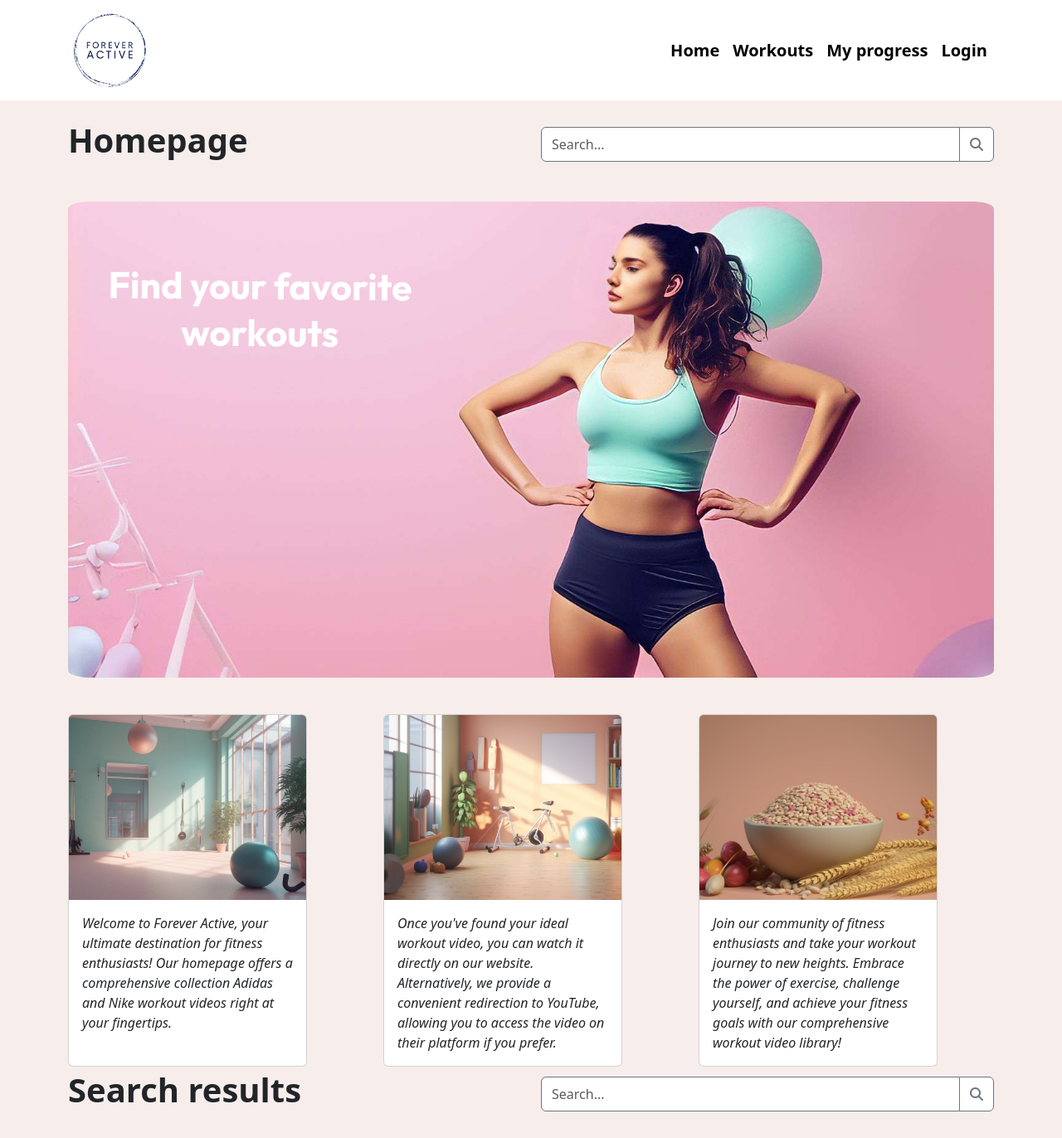
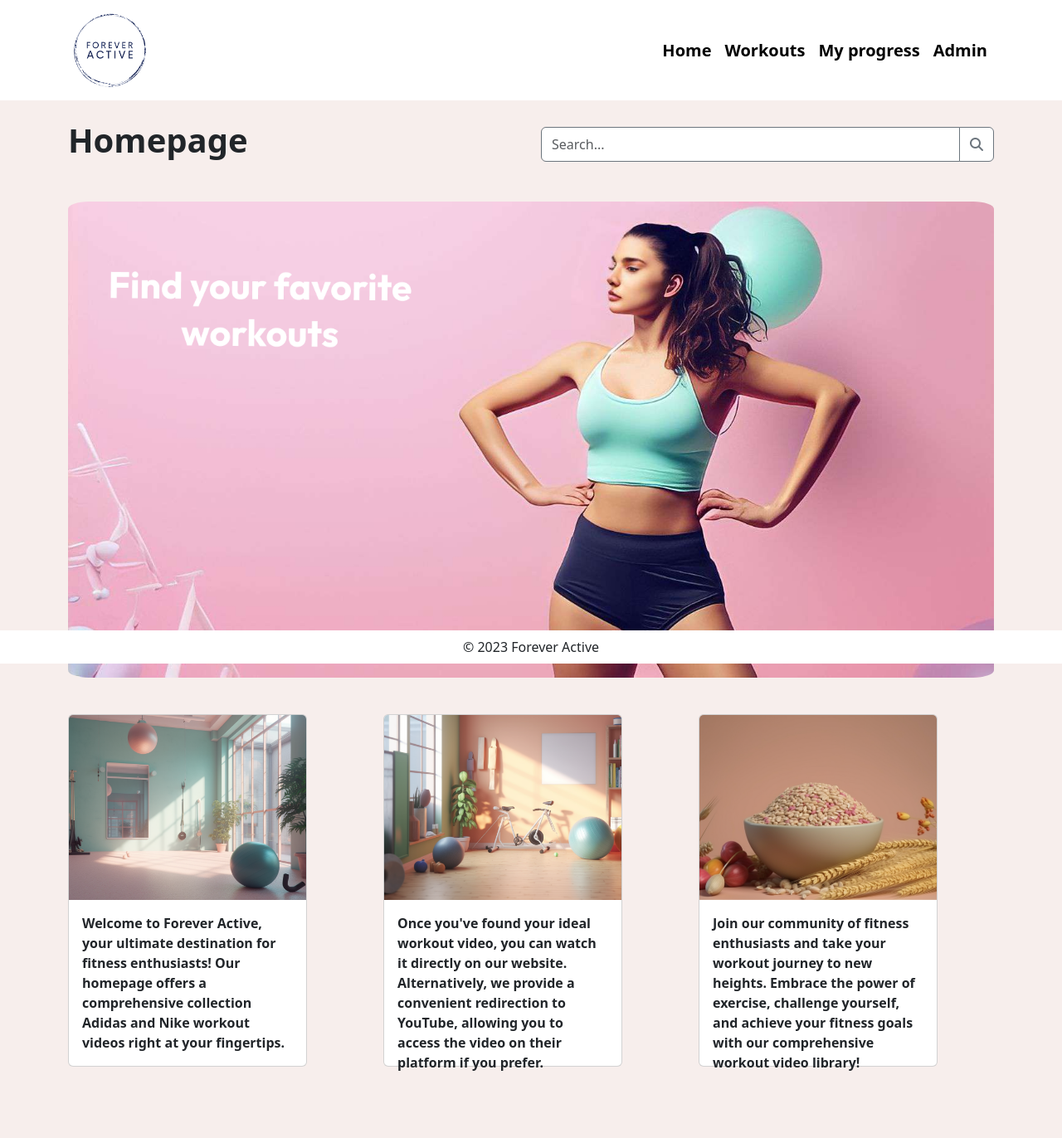
Before and after one commit to Kirin28/mvp-project, a React (Vite) app in the folder client/: page / in a window 1280 px wide. Shown: the whole page at 83% size. After the commit the page ends 1293 px from the top, so only its background shows below. Built offline with nearby package versions, Linux system fonts and the light colour scheme.

Commit message:
working on redirection

```diff
--- a/client/src/App.css
+++ b/client/src/App.css
@@ -62,3 +62,11 @@ object-fit: cover;
 .round-2 {
   border-radius: 10px;
 }
+
+.footer {
+  position: absolute;
+  bottom: 0;
+  width: 100%;
+  height: 60px;
+  background-color: white;
+}
--- a/client/src/App.jsx
+++ b/client/src/App.jsx
@@ -2,54 +2,19 @@ import { useEffect, useState } from 'react'
 import './App.css'
 import ListWorkouts from './components/ListWorkouts';
 import logo from './assets/logo.png';
-import { Navbar, Nav } from 'react-bootstrap';
+import { Navbar, Nav, Container, Row } from 'react-bootstrap';
 import Admin from './components/Admin';
 import Homepage from './components/Homepage';
-import { Routes, Route, Link } from "react-router-dom";
+import { Routes, Route, Link, useParams } from "react-router-dom";
 import SearchResults from './components/SearchResults';
 
 function App() {
 
-
-  const [query, setQuery] = useState ("");
-  const [results, setResults] = useState ([]);
-
-  const getWorkouts =  async () => {
-    try {
-      setError (null);
-      const response = await axios.get (`/api/search/?keyword=${query}`);
-      setResults(response.data);
-    } catch (err) {
-      setError (err.message);
-    }
-  };
-
-
-
-  const handleSubmit = async event => {
-    event.preventDefault();
-  if (!query) {
-    setError("Please fill out the search field.")
-  } else {
-    getWorkouts();
-    setQuery("");
-    setError("");
-  }
-
-  };
-
-
-
-const handleInputChange = (e) => {
-const value = e.target.value;
-
-setQuery(value);
-
-  };
+  //let { keyword } = useParams()
 
   return (
     <>
-      <Navbar expand="lg" style={{ backgroundColor: "white" }}>
+      <Navbar expand="lg" className='bg-white'>
       <div className='container'>
       <Navbar.Brand href="#">
           <img className="logo img-fluid" src={logo} alt="logo" />
@@ -60,16 +25,22 @@ setQuery(value);
           <Link className='link text-bold mx-2 fs-5' to="/">Home</Link>
             <Link className='link text-bold mx-2 fs-5' to="/workouts">Workouts</Link>
             <Link className='link text-bold mx-2 fs-5' href="#">My progress</Link>
-            <Link className='link text-bold mx-2 fs-5' to="/admin">Login</Link>
+            <Link className='link text-bold mx-2 fs-5' to="/admin">Admin</Link>
           </Nav>
         </Navbar.Collapse>
         </div>
       </Navbar>
+
+      <footer>
+      <div className="text-center py-2 mt-4 fixed-bottom" style={{backgroundColor: "white"}}>
+      &copy; {new Date().getFullYear()} Forever Active
+</div>
+      </footer>
 <Routes>
-  <Route path="/" element={<Homepage onSubmit={handleSubmit} onChange={handleInputChange}/>} />
+  <Route path="/" element={<Homepage/>} />
+  <Route path='/search/' element={<SearchResults/>}/>
   <Route path="/workouts" element={<ListWorkouts/>} />
   <Route path="/admin" element={<Admin/>} />
-
 </Routes>
 
 
@@ -78,5 +49,3 @@ setQuery(value);
 }
 
 export default App
-//aria-current="page"
-// <ListWorkouts displayWorkout={workouts}/>
--- a/client/src/components/Admin.jsx
+++ b/client/src/components/Admin.jsx
@@ -161,13 +161,12 @@ export default function Admin() {
                 />
               </div>
           <div>
-            <button className="btn btn-danger my-2 px-3">Add</button>
+            <button className="btn btn-danger my-2 px-3 mb-4">Add</button>
+            <p className='pb-4 mb-4 pt-1' style={{ textAlign: "center", fontSize: "80%", color: "red" }}>
+            {errorMessage}
+          </p>
           </div>
 
-
-          <p style={{ textAlign: "center", fontSize: "80%", color: "red" }}>
-            {errorMessage}
-          </p>
         </form>
         </div>
         </>
--- a/client/src/components/Homepage.jsx
+++ b/client/src/components/Homepage.jsx
@@ -5,14 +5,15 @@ import grainimage from './assets/group_2.2.png'
 import gymimage2 from './assets/group_2.3.png'
 import axios from 'axios';
 import SearchResults from './SearchResults';
-
+import { useNavigate } from 'react-router-dom';
 
 export default function Homepage() {
 
   const [query, setQuery] = useState ("");
   const [results, setResults] = useState ([]);
+  const [error, setError] = useState("");
 
-
+  const history = useNavigate();
 
   const getWorkouts =  async () => { //debounce removed
     try {
@@ -35,7 +36,7 @@ export default function Homepage() {
     setQuery("");
     setError("");
   }
-
+  history.push('/search');
   };
 
 
@@ -80,7 +81,7 @@ setQuery(value);
   <div className="card" style={{width: "18rem"}}>
   <img src={gymimage}  style={{height: "100%"}} className="card-img-top" alt="..."/>
   <div className="card-body " style={{height: "200px"}}>
-    <em><p className="card-text">Welcome to Forever Active, your ultimate destination for fitness enthusiasts! Our homepage offers a comprehensive collection Adidas and Nike workout videos right at your fingertips.</p></em>
+    <p className="card-text fw-semibold">Welcome to Forever Active, your ultimate destination for fitness enthusiasts! Our homepage offers a comprehensive collection Adidas and Nike workout videos right at your fingertips.</p>
   </div>
 </div>
   </div>
@@ -90,7 +91,7 @@ setQuery(value);
   <div className="card" style={{width: "18rem"}}>
   <img src={grainimage} style={{height: "100%"}} className="card-img-top" alt="..."/>
   <div className="card-body" style={{height: "200px"}}>
-    <em><p className="card-text">Once you've found your ideal workout video, you can watch it directly on our website. Alternatively, we provide a convenient redirection to YouTube, allowing you to access the video on their platform if you prefer.</p></em>
+    <p className="card-text fw-semibold">Once you've found your ideal workout video, you can watch it directly on our website. Alternatively, we provide a convenient redirection to YouTube, allowing you to access the video on their platform if you prefer.</p>
   </div>
 </div>
     </div>
@@ -99,7 +100,7 @@ setQuery(value);
     <div className="card" style={{width: "18rem"}}>
   <img src={gymimage2} style={{height: "223px"}} className="card-img-top" alt="..."/>
   <div className="card-body" style={{height: "200px"}}>
-    <em><p className="card-text">Join our community of fitness enthusiasts and take your workout journey to new heights. Embrace the power of exercise, challenge yourself, and achieve your fitness goals with our comprehensive workout video library!</p></em>
+    <p className="card-text fw-semibold">Join our community of fitness enthusiasts and take your workout journey to new heights. Embrace the power of exercise, challenge yourself, and achieve your fitness goals with our comprehensive workout video library!</p>
   </div>
 </div>
   </div>
@@ -109,8 +110,10 @@ setQuery(value);
 
 
      </div>
+        {results.length > 0 && (
+            <SearchResults query={query} results={results} getWorkouts={getWorkouts} handleSubmit={handleSubmit} handleInputChange={handleInputChange} error={error} setError={setError}/>
+        )}
 
-        <SearchResults />
     </>
   )
 }
--- a/client/src/components/SearchResults.jsx
+++ b/client/src/components/SearchResults.jsx
@@ -1,50 +1,9 @@
 import { useEffect, useState } from 'react';
-import axios from 'axios';
-
-export default function SearchResults() { //props from the app?
-
-    const [query, setQuery] = useState ("");
-    const [results, setResults] = useState ([]);
-    const [error, setError] = useState("");
-    const [posts, setPosts] = useState({
-        title: "",
-        url: "",
-        embedID: "",
-        minutes: null,
-        calories: null,
-    });
-    const getWorkouts =  async () => { //debounce removed
-      try {
-        setError (null);
-        const response = await axios.get (`/api/search/?keyword=${query}`);
-        setResults(response.data);
-      } catch (err) {
-        setError (err.message);
-      }
-    }; // delay the execution?
+import { useParams } from 'react-router-dom';
 
 
+export default function SearchResults({query, results, getWorkouts, handleSubmit, handleInputChange, error, setError}) {
 
-    const handleSubmit = async event => {
-      event.preventDefault();
-    if (!query) {
-      setError("Please fill out the search field.")
-    } else {
-      getWorkouts();
-      setQuery("");
-      setError("");
-    }
-
-    };
-
-
-
-  const handleInputChange = (e) => {
-  const value = e.target.value;
-
-  setQuery(value);
-
-    };
 
 return (
   <div className='container'>
--- a/package.json
+++ b/package.json
@@ -14,10 +14,12 @@
     "debug": "~2.6.9",
     "dotenv": "^16.0.3",
     "express": "^4.18.2",
+    "history": "^5.3.0",
     "lodash": "^4.17.21",
     "morgan": "~1.9.1",
     "mysql": "^2.18.1",
     "nodemon": "^2.0.22",
-    "react-bootstrap": "^2.7.4"
+    "react-bootstrap": "^2.7.4",
+    "react-router-dom": "^6.11.2"
   }
 }
```
Also changed, not shown: 1 other file (tests, documents, lock files or other folders).
